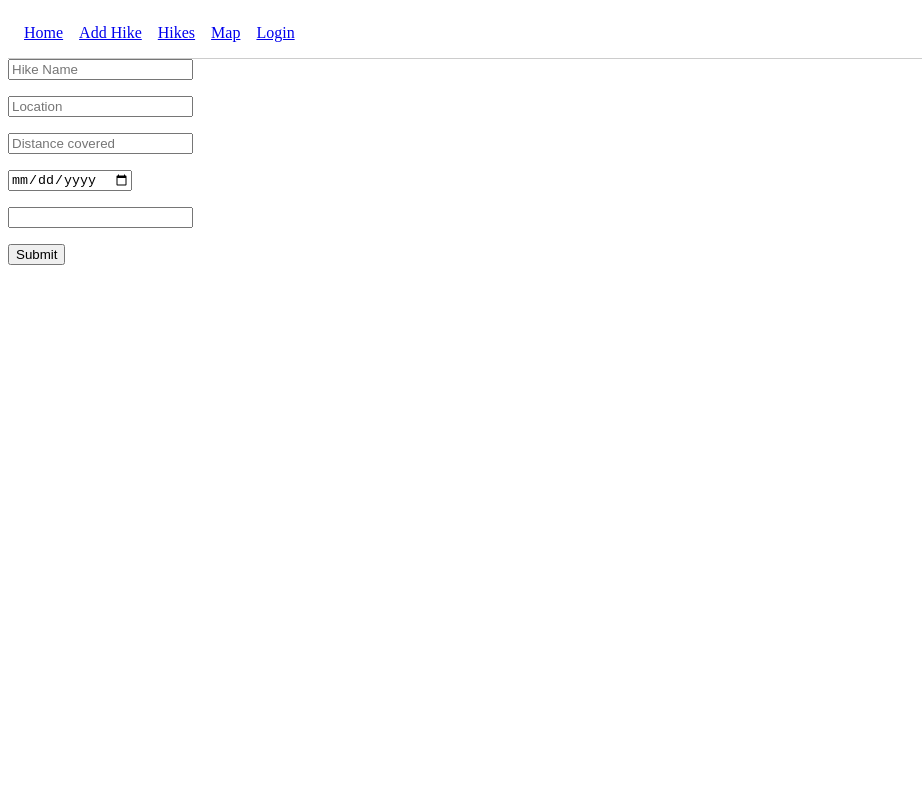
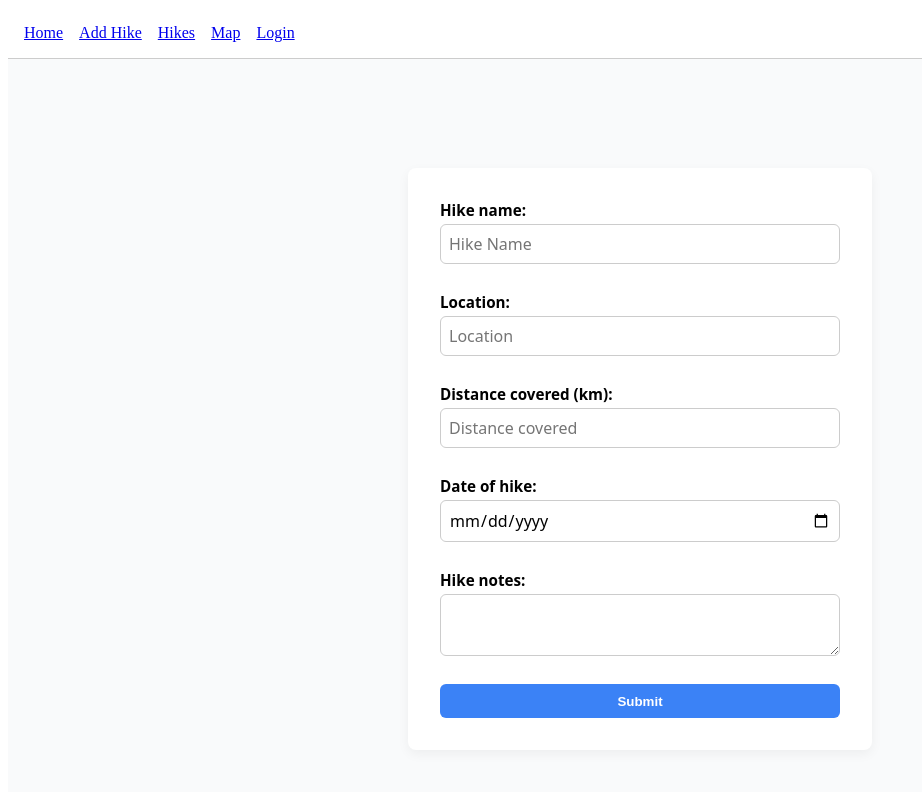
Before and after one commit to peynadol/hiking-dashboard, a React (Vite) app in the folder frontend/: page /add in a window 1280 px wide. Shown: the top 792 px of the page, without its empty margins (0-922 px from the left). Built offline with nearby package versions, Linux system fonts and the light colour scheme.

Commit message:
rough style add hike form

```diff
--- /dev/null
+++ b/frontend/src/components/AddHikeForm.css
@@ -0,0 +1,93 @@
+.add-hike-page {
+    display: flex;
+    align-items: center;
+    justify-content: center;
+    height: 100vh;
+    padding: 1rem;
+    box-sizing: border-box;
+    background-color: #f9fafb; /* optional soft background */
+  }
+
+  /* === FORM CONTAINER === */
+  .hike-form {
+    display: flex;
+    flex-direction: column;
+    gap: 1.5rem; /* spacing between field groups */
+    max-width: 400px;
+    width: 100%;
+    margin: 0 auto;
+    font-family: system-ui, sans-serif;
+    background: white;
+    padding: 2rem;
+    border-radius: 8px;
+    box-shadow: 0 4px 12px rgba(0, 0, 0, 0.05);
+  }
+
+  /* === EACH FIELD GROUP === */
+  .hike-form div {
+    display: flex;
+    flex-direction: column;
+    gap: 0.25rem; /* tight spacing between label, input, error */
+  }
+
+  /* === LABELS === */
+  .hike-form label {
+    font-weight: 600;
+    font-size: 0.95rem;
+  }
+
+  /* === INPUTS & TEXTAREA === */
+  .hike-form input,
+  .hike-form textarea {
+    padding: 0.5rem;
+    border: 1px solid #ccc;
+    border-radius: 6px;
+    font-size: 1rem;
+    font-family: inherit;
+    outline: none;
+    transition: border 0.2s ease;
+  }
+
+  .hike-form input:focus,
+  .hike-form textarea:focus {
+    border-color: #3b82f6;
+    box-shadow: 0 0 0 2px rgba(59, 130, 246, 0.2);
+  }
+
+  /* === ERROR MESSAGES === */
+  .hike-form p {
+    color: #d33;
+    font-size: 0.85rem;
+    margin: 0;
+  }
+
+  /* === BUTTON === */
+  .hike-form button {
+    padding: 0.6rem 1rem;
+    border: none;
+    background-color: #3b82f6;
+    color: white;
+    font-weight: bold;
+    border-radius: 6px;
+    cursor: pointer;
+    transition: all 0.1s ease-in-out;
+  }
+
+  /* Hover */
+  .hike-form button:hover {
+    background-color: #2563eb;
+  }
+
+  /* Click / Active */
+  .hike-form button:active {
+    transform: scale(0.98);
+    background-color: #1e40af;
+    box-shadow: inset 0 2px 4px rgba(0, 0, 0, 0.2);
+  }
+
+  /* Disabled */
+  .hike-form button:disabled {
+    background-color: #94a3b8;
+    cursor: not-allowed;
+    opacity: 0.8;
+  }
--- a/frontend/src/components/AddHikeForm.tsx
+++ b/frontend/src/components/AddHikeForm.tsx
@@ -1,10 +1,11 @@
 import { zodResolver } from "@hookform/resolvers/zod";
 import { SubmitHandler, useForm } from "react-hook-form";
 import { z } from "zod";
+import "./AddHikeForm.css";
 
 const schema = z.object({
-  hikeName: z.string(),
-  location: z.string(),
+  hikeName: z.string().min(1),
+  location: z.string().min(1),
   distance: z
     .number({
       invalid_type_error: "Please enter a number",
@@ -28,7 +29,6 @@ export default function AddHikeForm() {
 
   const onSubmit: SubmitHandler<FormFields> = async (data) => {
     try {
-      await new Promise((resolve) => setTimeout(resolve, 1000));
       console.log(data);
     } catch {
       setError("hikeName", {
@@ -39,21 +39,45 @@ export default function AddHikeForm() {
 
   return (
     <>
-      <form onSubmit={handleSubmit(onSubmit)}>
-        <input {...register("hikeName")} type="text" placeholder="Hike Name" />
+      <form className="hike-form" onSubmit={handleSubmit(onSubmit)}>
+        <div>
+          <label htmlFor="hikeName">Hike name: </label>
+          <input
+            {...register("hikeName")}
+            type="text"
+            placeholder="Hike Name"
+          />
           <p>{errors.hikeName?.message}</p>
+        </div>
+
+        <div>
+          <label htmlFor="location">Location: </label>
           <input {...register("location")} type="text" placeholder="Location" />
           <p>{errors.location?.message}</p>
+        </div>
+
+        <div>
+          <label htmlFor="distance">Distance covered (km): </label>
           <input
             {...register("distance", { valueAsNumber: true })}
             type="text"
             placeholder="Distance covered"
           />
           <p>{errors.distance?.message}</p>
+        </div>
+
+        <div>
+          <label htmlFor="hikeDate">Date of hike: </label>
           <input {...register("hikeDate")} type="date" />
           <p>{errors.hikeDate?.message}</p>
-        <input {...register("hikeNotes")} type="text" />
+        </div>
+
+        <div>
+          <label htmlFor="hikeNotes">Hike notes: </label>
+          <textarea {...register("hikeNotes")} />
           <p>{errors.hikeNotes?.message}</p>
+        </div>
+
         <button disabled={isSubmitting} type="submit">
           {isSubmitting ? "Loading..." : "Submit"}
         </button>
--- /dev/null
+++ b/frontend/src/pages/AddHike.css
@@ -0,0 +1,6 @@
+.add-hike-page {
+    display: flex;
+    align-items: center;
+    justify-content: center;
+    height: 100vh; /* This is the key part */
+  }
--- a/frontend/src/pages/AddHike.tsx
+++ b/frontend/src/pages/AddHike.tsx
@@ -1,8 +1,11 @@
 import AddHikeForm from "../components/AddHikeForm";
+import "./AddHike.css";
 export default function AddHike() {
   return (
     <>
-      <AddHikeForm />
+      <div className="add-hike-page">
+        <AddHikeForm />
+      </div>
     </>
   );
 }
```
Lines whose indentation alone changed are shown as unchanged.
